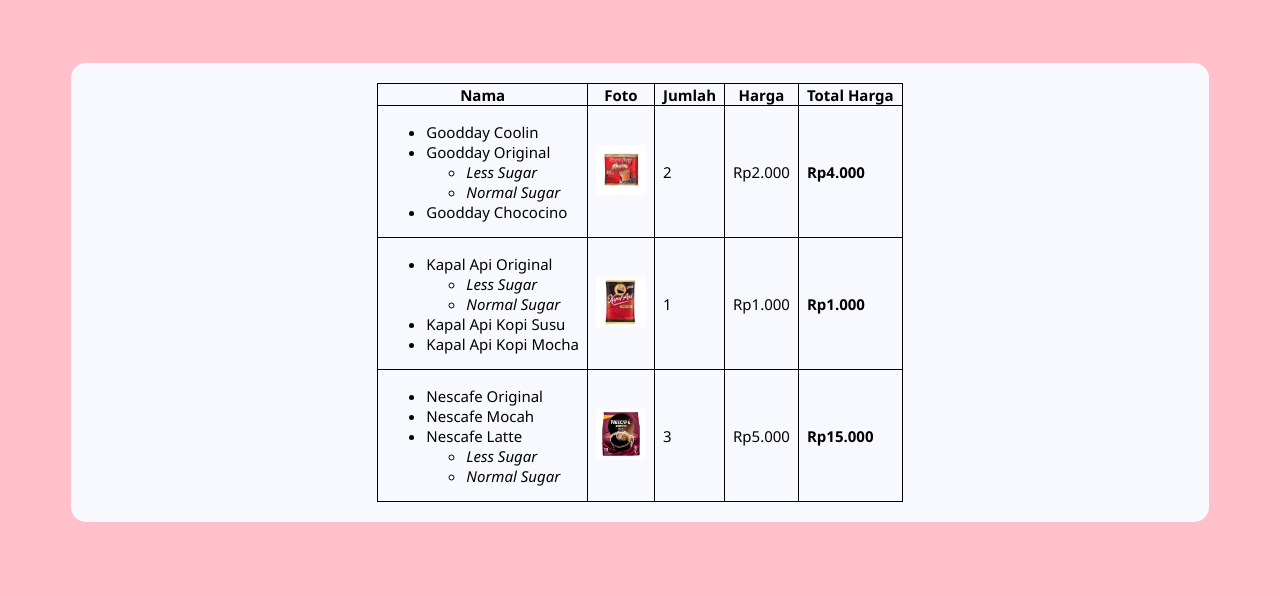
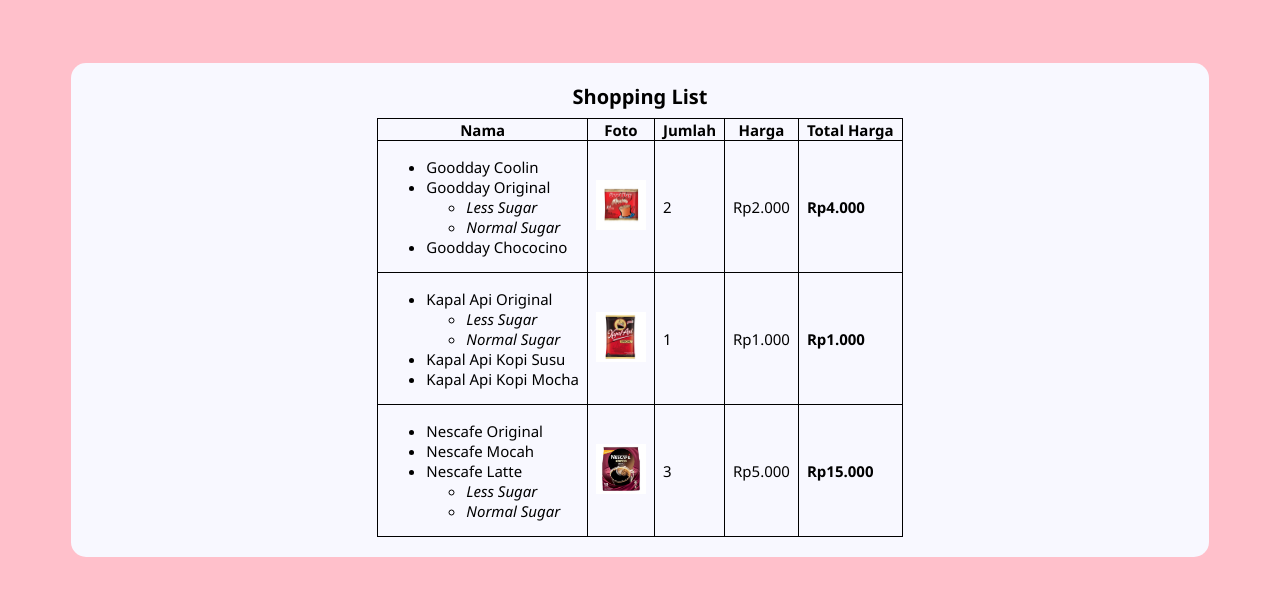
Before and after one commit to zettacamp-putra-rohadi/zettacamp-putra-rohadi, a plain HTML site: page shopping-list.html in a window 1280 px wide. Drawn offline with Linux system fonts and the light colour scheme.

Commit message:
add table caption

```diff
--- a/css/style.css
+++ b/css/style.css
@@ -73,7 +73,13 @@
     height: auto;
 }
 
-.collapsetable{
+.collapse {
     border-collapse: collapse;
     border: 1px solid black;
 }
+
+.caption-custom{
+    font-size: 20px;
+    font-weight: bold;
+    margin-bottom: 8px;
+}
--- a/shopping-list.html
+++ b/shopping-list.html
@@ -9,7 +9,8 @@
 </head>
 <body style="background-color: pink;">
     <section id="shopping-list">
-        <table class="collapsetable custom-font" border="1">
+        <table class="collapse custom-font" border="1">
+            <caption class="caption-custom">Shopping List</caption>
             <tr>
                 <th class="th-custom">Nama</th>
                 <th class="th-custom">Foto</th>
```
